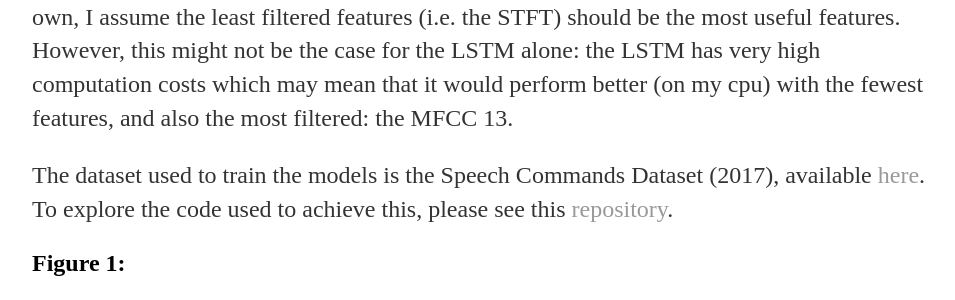
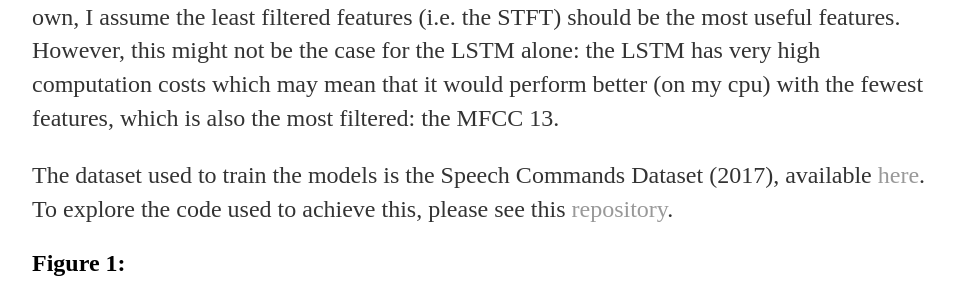
Before and after one commit to a-n-rose/a-n-rose.github.io, a Jekyll site: the page built from _posts/2019-02-17-comparing-features-and-models-deep-learning-and-speech.md, in a window 1280 px wide and 900 px high, scrolled down 1010 px. Shown: the part 290-590 px from the top of the window, without its empty margins (160-1115 px from the left). Built offline with Jekyll 4.4.1, drawn with Linux system fonts in a browser that asks for light colours; some of the changed text lies outside the part shown.

Commit message:
minor adjustments

```diff
--- a/_posts/2019-02-17-comparing-features-and-models-deep-learning-and-speech.md
+++ b/_posts/2019-02-17-comparing-features-and-models-deep-learning-and-speech.md
@@ -27,7 +27,7 @@ If the features are useful in speech recognition, and since the models are train
 
 **Do less filtered data work better with all deep neural networks? Or only with some? (e.g CNN vs LSTM)**
 
-Given that deep neural networks are very good at deciphering which features to use on their own, I assume the least filtered features (i.e. the STFT) should be the most useful features. However, this might not be the case for the LSTM alone: the LSTM has very high computation costs which may mean that it would perform better (on my cpu) with the fewest features, and also the most filtered: the MFCC 13.
+Given that deep neural networks are very good at deciphering which features to use on their own, I assume the least filtered features (i.e. the STFT) should be the most useful features. However, this might not be the case for the LSTM alone: the LSTM has very high computation costs which may mean that it would perform better (on my cpu) with the fewest features, which is also the most filtered: the MFCC 13.
 
 The dataset used to train the models is the Speech Commands Dataset (2017), available <a href="https://ai.googleblog.com/2017/08/launching-speech-commands-dataset.html">here</a>. To explore the code used to achieve this, please see this <a href="https://github.com/a-n-rose/Build-CNN-or-LSTM-or-CNNLSTM-with-speech-features">repository</a>.
 
```
Also changed, not shown: other parts of _posts/2019-02-17-comparing-features-and-models-deep-learning-and-speech.md (+2 -2 lines).
